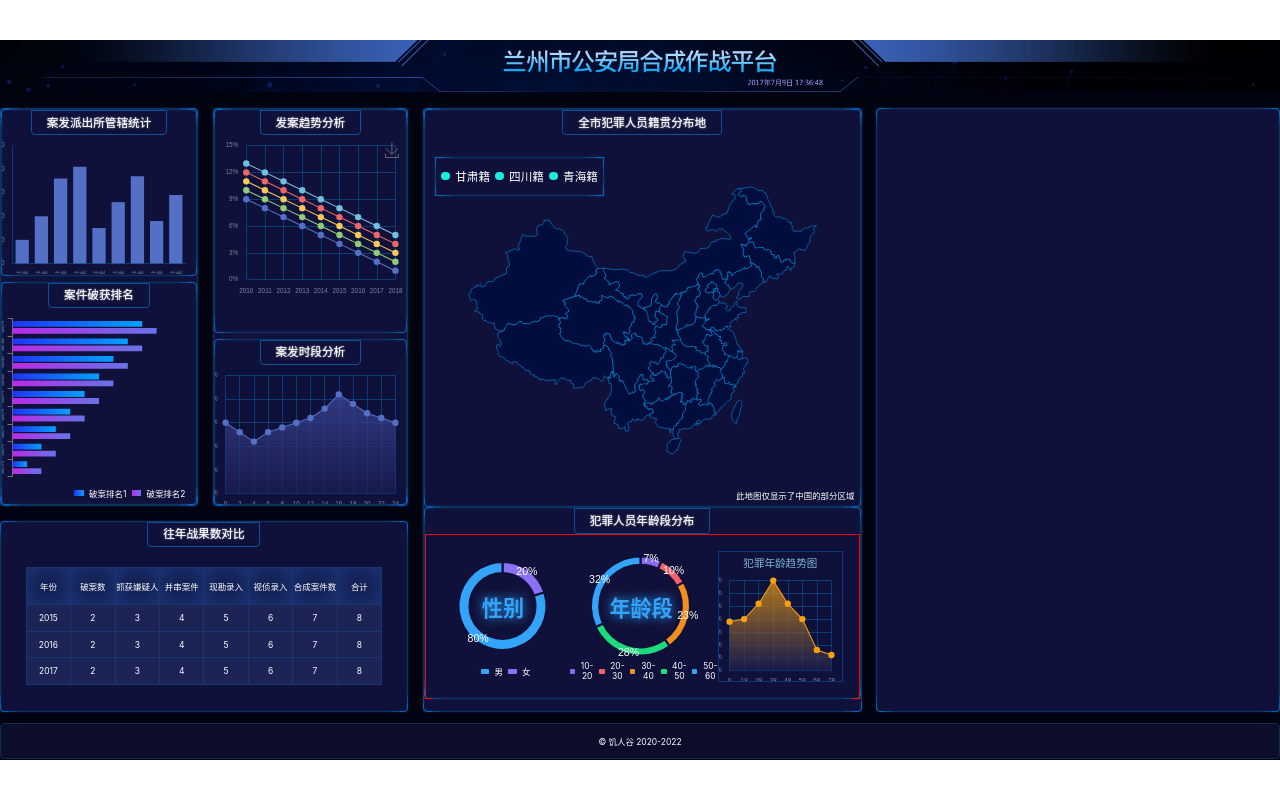
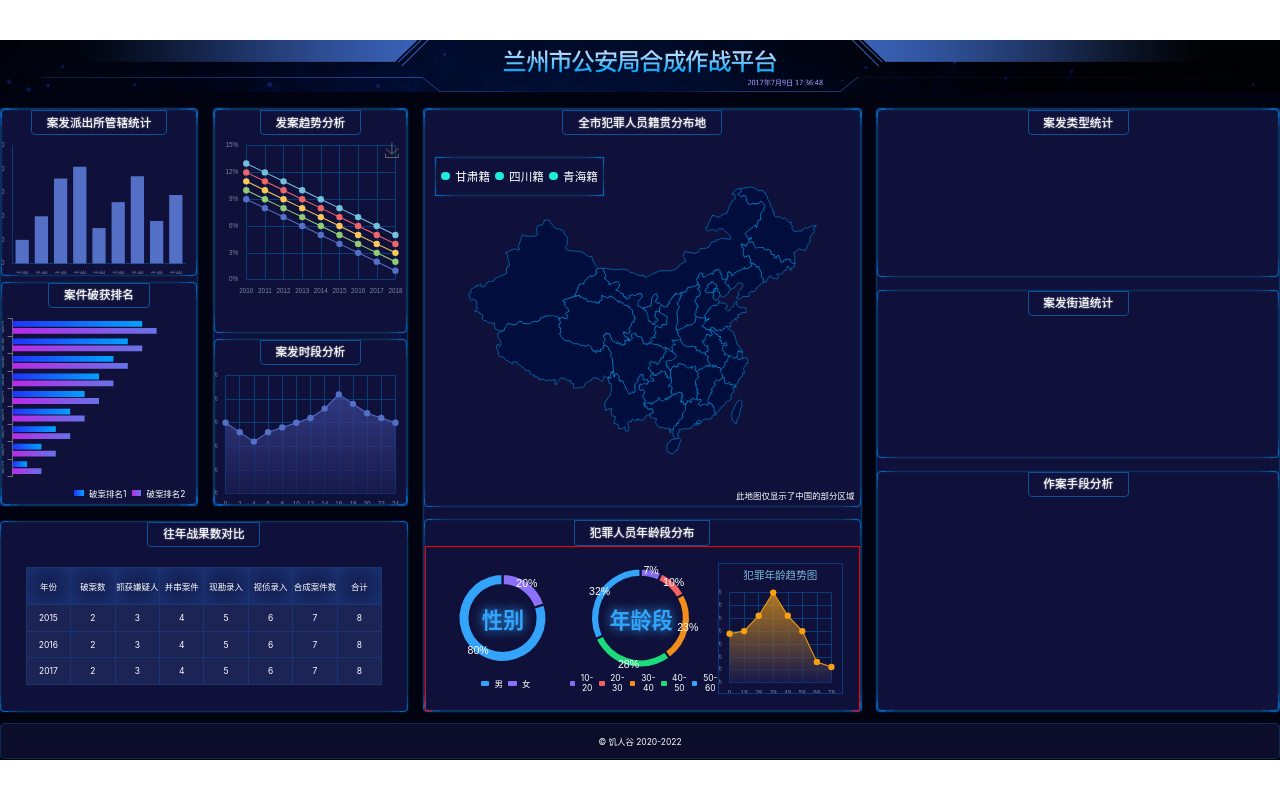
Before and after one commit to ak97z/big-screen, a React (Vite) app: page /#/ in a window 1280 px wide. Built offline with nearby package versions, Linux system fonts and the light colour scheme.

Commit message:
布局 Chart10 11 12 13

```diff
--- a/src/pages/home.scss
+++ b/src/pages/home.scss
@@ -93,14 +93,29 @@
 
     > .section4 {
       grid-area: box4;
+      display: flex;
+      flex-direction: column;
+      justify-content: space-between;
     }
 
     > .section5 {
       grid-area: box5;
+      display: flex;
+      flex-direction: column;
+      justify-content: space-between;
+      > .row1 {
+        height: px(317);
+      }
+      > .row2 {
+        height: px(317);
+      }
+      > .row3 {
+        height: px(455);
+      }
     }
   }
 
-  .管辖统计, .破获排名, .发案趋势, .案发时段, .战果, .籍贯, .年龄段 {
+  .管辖统计, .破获排名, .发案趋势, .案发时段, .战果, .籍贯, .年龄段, .案发类型, .案发街道, .作案手段 {
     height: px(315);
     display: flex;
     flex-direction: column;
@@ -120,6 +135,10 @@
     .chart {
       flex: 1;
       width: 100%;
+    }
+    .charts {
+      width: 100%;flex: 1;
+      display: flex;
     }
   }
 
--- a/src/pages/home.tsx
+++ b/src/pages/home.tsx
@@ -39,7 +39,23 @@
                         </div>
                     </div>
                 </section>
-                <section className="section5 bordered"></section>
+                <section className="section5 bordered">
+                    <div className="bordered row1 案发类型">
+                        <h2>案发类型统计</h2>
+                        <div className="charts">
+
+                        </div>
+                    </div>
+                    <div className="bordered row2 案发街道">
+                        <h2>案发街道统计</h2>
+                        <div className="charts">
+
+                        </div>
+                    </div>
+                    <div className="bordered row3 作案手段">
+                        <h2>作案手段分析</h2>
+                    </div>
+                </section>
             </main>
             <footer>&copy; 饥人谷 2020-{year}</footer>
         </div>
```
